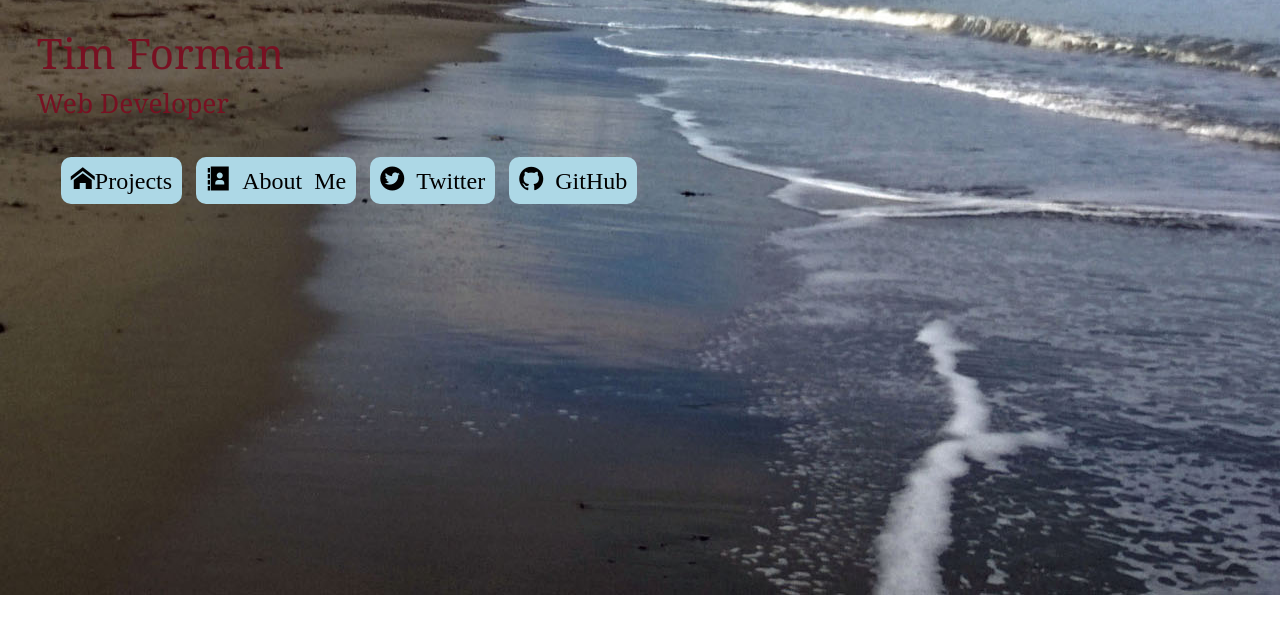
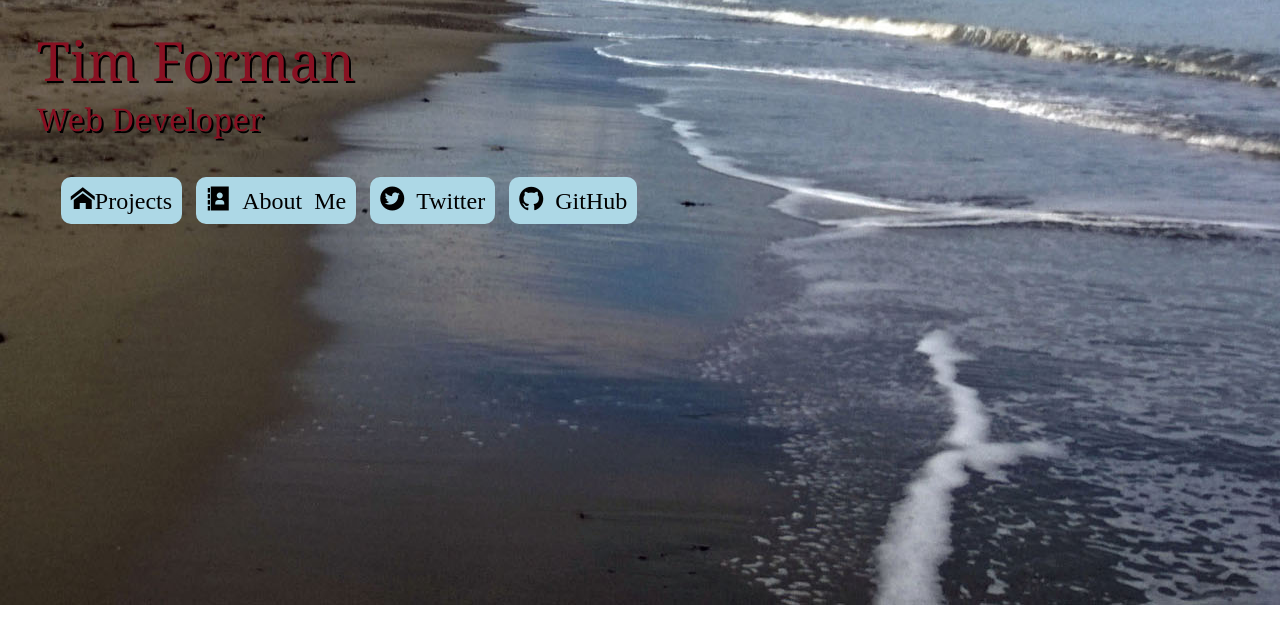
Before and after one commit to T4Man/portfolio, a plain HTML site: page index.html in a window 1280 px wide. Drawn offline with nearby package versions, Linux system fonts and the light colour scheme; files whose address does not match are found by name.

Commit message:
change font stylings for desktop view

```diff
--- a/styles/base.css
+++ b/styles/base.css
@@ -34,7 +34,7 @@ h2 {
 }
 p {
   font-family: 'Helvetica Neue', Helvetica, Arial, sans-serif;
-  font-size: 1.0em;
+  font-size: 0.8em;
   font-style: normal;
   font-variant: normal;
   font-weight: 400;
--- a/styles/modules.css
+++ b/styles/modules.css
@@ -73,9 +73,14 @@
   }
   h1 {
     font-family: Georgia, Helvetica, Arial, sans-serif;
+    font-size: 2.25em;
+    text-shadow: 2px 2px #000;
+
   }
   h2 {
     font-family: Georgia, Helvetica, Arial, sans-serif;
+    font-size: 1.3em;
+    text-shadow: 2px 2px #000;
   }
   #projects {
     background-color: rgba(0, 0, 0, 0.4);
@@ -88,7 +93,7 @@
   }
   .heading-group-h1 {
     font-size: 1.5rem;
-    color: #771122;
+    color: #881122;
   }
   .icon-menu {
     display: none;
```
